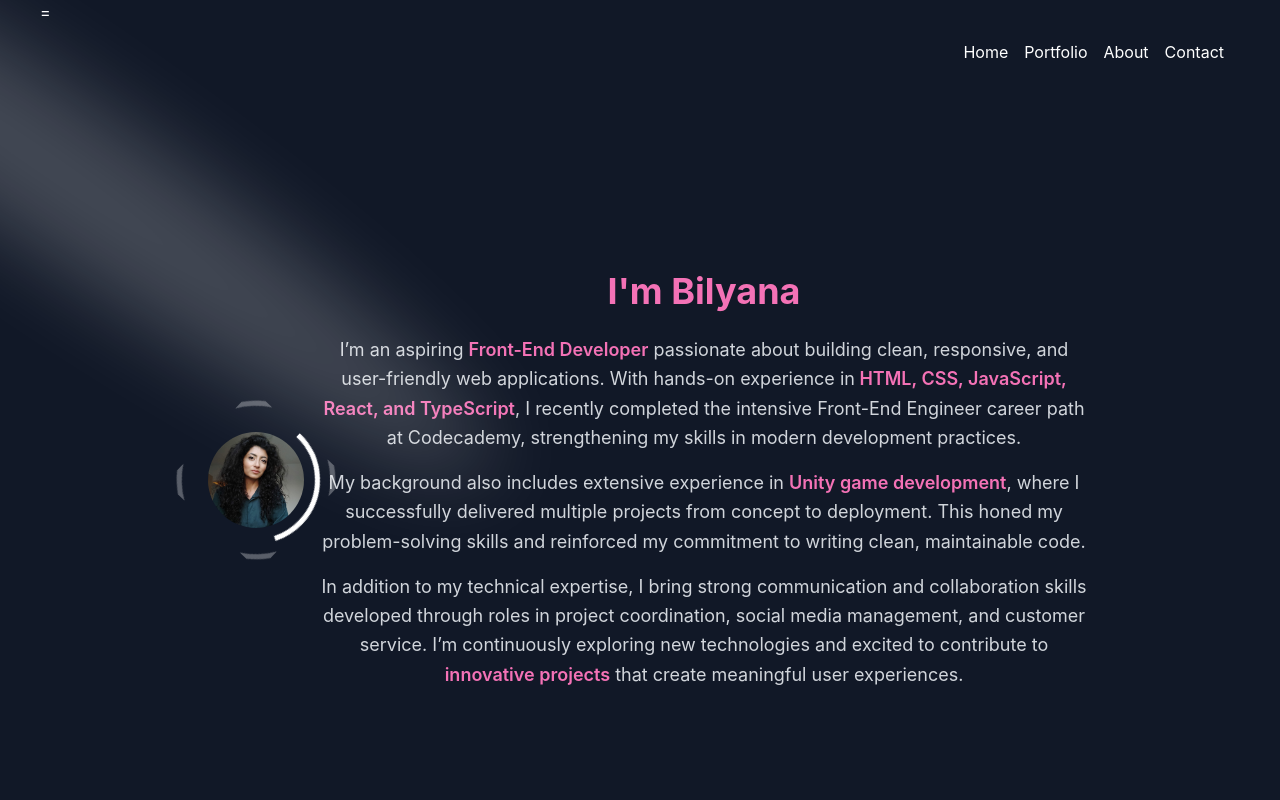
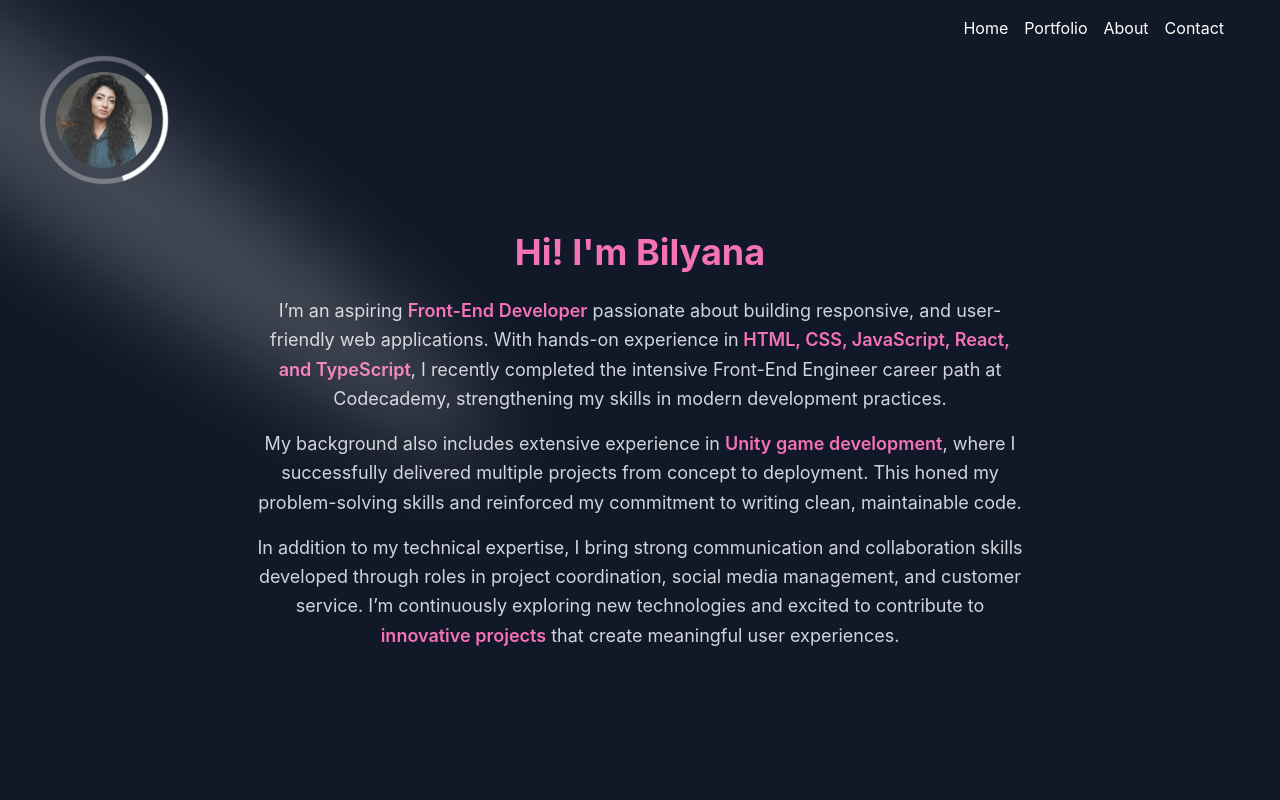
Before and after one commit to Bibster3/my-porfolio, a React (Create React App) app: page / in a window 1280 px wide. Shown: the top 800 px of the page. Built offline with nearby package versions, Linux system fonts and the light colour scheme.

Commit message:
removed unnecessary elements

```diff
--- a/src/App.jsx
+++ b/src/App.jsx
@@ -1,12 +1,11 @@
 import React from "react";
 import "./App.css";
-import Page from "./components/Page";
-
+import Page from "./components/page.jsx";
 
 function App() {
   return (
     <div className="min-h-screen bg-gray-900 text-white justify-center flex-col overflow-hidden mx-auto sm:px-10 px-5">
-=      <Page />
+      <Page />
     </div>
   );
 }
--- a/src/components/AboutMe.tsx
+++ b/src/components/AboutMe.tsx
@@ -1,13 +1,11 @@
 import React from "react";
 import { motion } from "framer-motion";
-import AnimatedLogo from "./ui/AnimatedLogo.jsx";
 
 
 export default function AboutMe() {
   return (
-    <section id="about" className="min-h-screen bg-gray-900 text-white flex items-center justify-center px-5 sm:px-10">
+    <section id="about" className="min-h-screen bg-gray-900 text-white flex items-start justify-center  pt-12 px-10 sm:px-10">
 
-       <AnimatedLogo />
 
       <motion.div
         initial={{ opacity: 0, y: 50 }}
@@ -15,10 +13,10 @@ export default function AboutMe() {
         transition={{ duration: 0.8, ease: "easeOut" }}
         className="max-w-3xl text-center"
       >
-        <h2 className="text-4xl font-bold mb-6 text-pink-400">I'm Bilyana</h2>
+        <h2 className="text-4xl font-bold mb-6 text-pink-400">Hi! I'm Bilyana</h2>
         <p className="text-lg leading-relaxed text-gray-300">
           I’m an aspiring <span className="text-pink-400 font-semibold">Front-End Developer</span> passionate about building
-          clean, responsive, and user-friendly web applications. With hands-on experience in
+         responsive, and user-friendly web applications. With hands-on experience in
           <span className="text-pink-400 font-semibold"> HTML, CSS, JavaScript, React, and TypeScript</span>,
           I recently completed the intensive Front-End Engineer career path at Codecademy, strengthening my
           skills in modern development practices.
--- a/src/components/Page.jsx
+++ b/src/components/Page.jsx
@@ -1,11 +1,11 @@
 import React from "react";
-import Navbar from "./ui/Navbar";
-import AboutMe from "./AboutMe";
-import BentoGrid from "./ui/BentoGrid";
-import Footer from "./ui/Footer"; // If Footer exists
-import Spotlight from "./ui/Spotlight";
+import Navbar from "./ui/Navbar.jsx";
+import AboutMe from "./AboutMe.js";
+import BentoGrid from "./ui/BentoGrid.js";
+import Footer from "./ui/Footer.js"; // If Footer exists
+import Spotlight from "./ui/Spotlight.js";
 import NavBar from "./ui/Navbar.jsx";
-
+import AnimatedLogo from "./ui/AnimatedLogo.jsx";
 
 import {
   IconArrowWaveRightUp,
@@ -31,7 +31,8 @@ const Page = () => (
   <>
     <main>
       <Spotlight />
-       <NavBar />
+      <NavBar />
+      <AnimatedLogo />
       <AboutMe />
       <BentoGrid items={items} />
     </main>
--- a/src/components/ui/AnimatedLogo.jsx
+++ b/src/components/ui/AnimatedLogo.jsx
@@ -1,5 +1,5 @@
-import React from "react";
-import profileImage from "../../public/profile.jpg"; // Adjust the path accordingly
+import React from 'react';
+import profileImage from '../../public/profile.jpg'; // Adjust the path as needed
 
 export default function AnimatedLogo() {
   return (
@@ -12,18 +12,18 @@ export default function AnimatedLogo() {
         stroke="currentColor"
         strokeWidth="4"
       >
-        <circle cx="50" cy="50" r="60" className="opacity-30" />
+        <circle cx="50" cy="50" r="48" className="opacity-30" />
         <path
           d="M 50,2 A 48,48 0 0,1 98,50 A 48,48 0 0,1 50,98 A 48,48 0 0,1 2,50 A 48,48 0 0,1 50,2"
           className="stroke-current animate-dash"
         />
       </svg>
 
-      {/* Larger Profile Image */}
+      {/* Centered Profile Image */}
       <img
         src={profileImage}
         alt="Profile"
-        className="absolute w-24 h-24 rounded-full object-cover"
+        className="absolute top-1/2 left-1/2 w-24 h-24 rounded-full object-cover transform -translate-x-1/2 -translate-y-1/2"
       />
 
       <style>{`
```
